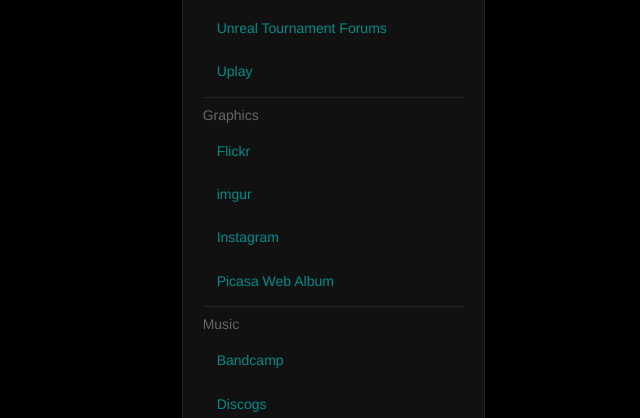
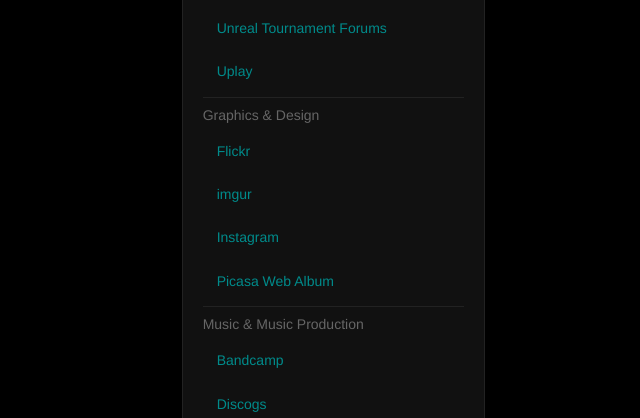
Before and after one commit to hlilje/hlilje.github.io, a Jekyll site: the page built from contact/index.html, in a window 1280 px wide and 900 px high, scrolled down 1641 px. Shown: the part 153-571 px from the top of the window, without its empty margins (640-1280 px from the left). Built offline with Jekyll 4.4.1, drawn with Linux system fonts in a browser that asks for light colours; comment, search, counter and statistics services are not loaded; some of the changed text lies outside the part shown.

Commit message:
Update link headers

```diff
--- a/_includes/links.html
+++ b/_includes/links.html
@@ -45,13 +45,13 @@
     <li><a href="https://forums.unrealtournament.com/member.php?197758-hlilje" target="_blank">Unreal Tournament Forums</a></li>
     <li><a href="https://uplay.ubi.com/#!/en-GB/profile/hlilje" target="_blank">Uplay</a></li>
     <li class="divider"></li>
-    <li><label>Graphics</label></li>
+    <li><label>Graphics & Design</label></li>
     <li><a href="https://www.flickr.com/people/hlilje/" target="_blank">Flickr</a></li>
     <li><a href="http://hlilje.imgur.com/" target="_blank">imgur</a></li>
     <li><a href="https://instagram.com/khlilje/" target="_blank">Instagram</a></li>
     <li><a href="https://picasaweb.google.com/105792360022890678502" target="_blank">Picasa Web Album</a></li>
     <li class="divider"></li>
-    <li><label>Music</label></li>
+    <li><label>Music & Music Production</label></li>
     <li><a href="https://hlilje.bandcamp.com/" target="_blank">Bandcamp</a></li>
     <li><a href="http://www.discogs.com/user/Vaexelverkan" target="_blank">Discogs</a></li>
     <li><a href="http://www.last.fm/music/Hampus+Liljekvist" target="_blank">Last.fm</a></li>
```
Also changed, not shown: other parts of _includes/links.html (+2 -2 lines).
